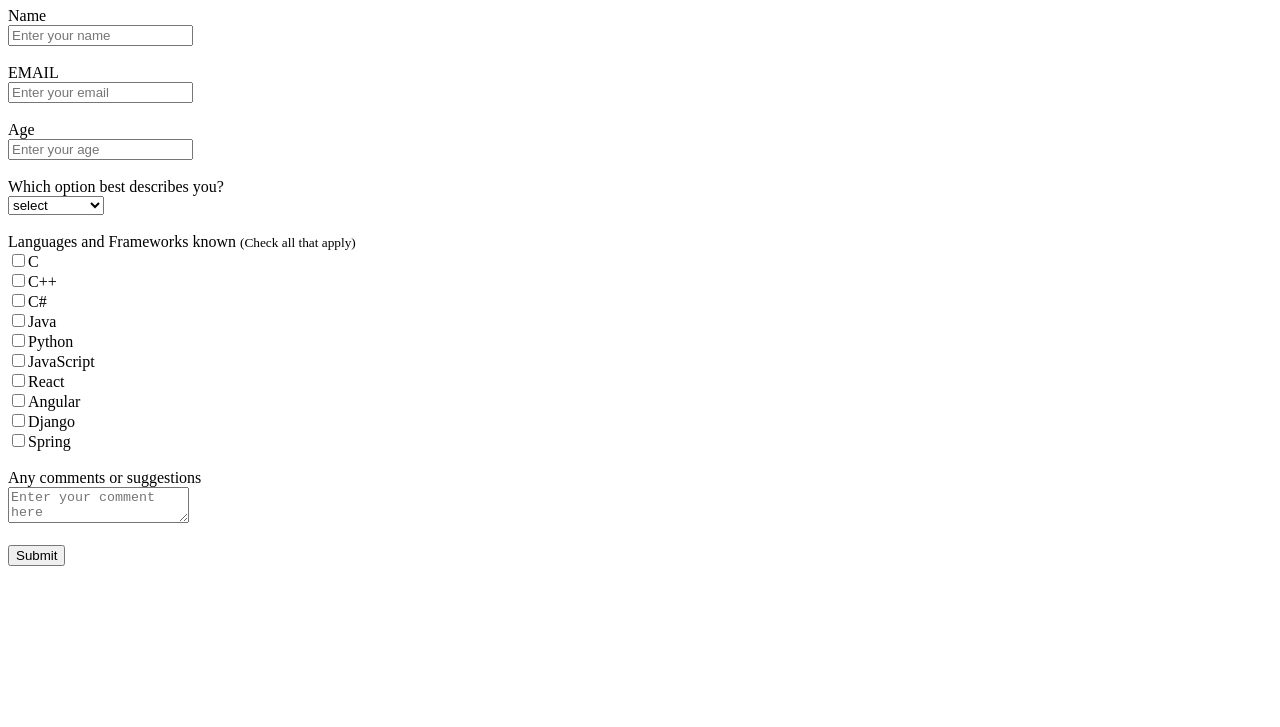
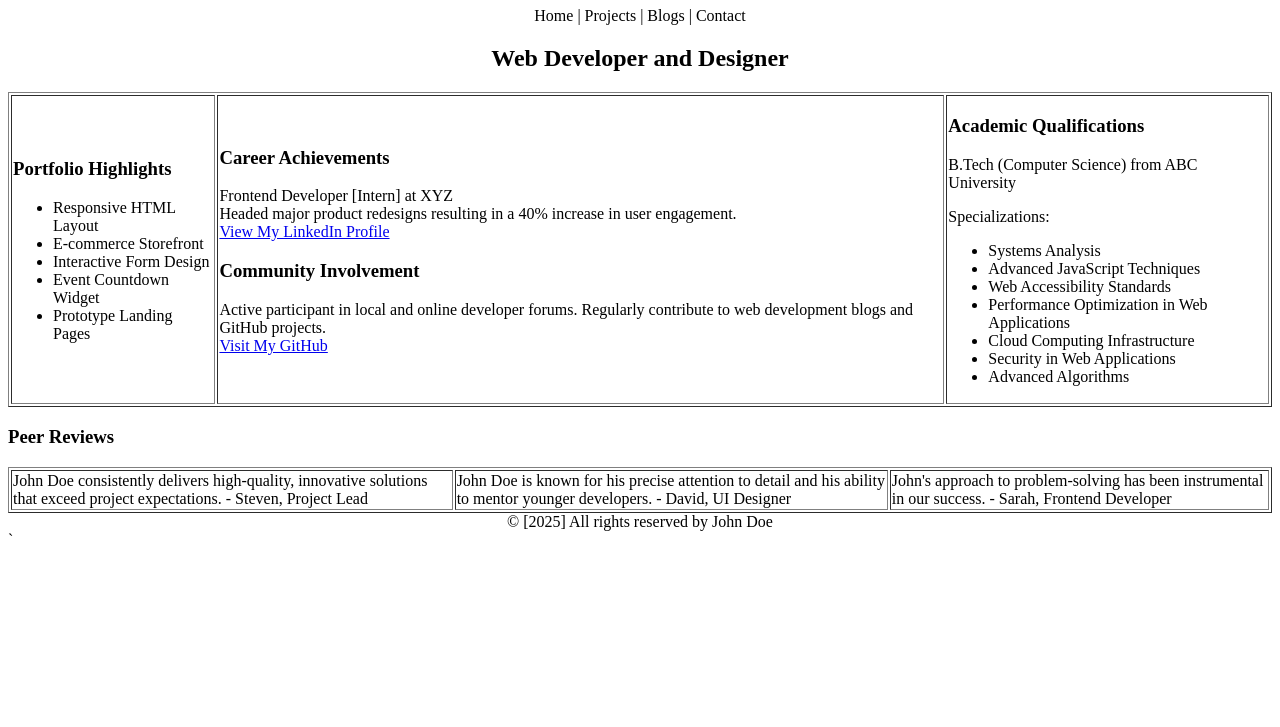
Before and after one commit to pratyushjha15/web-dev, a plain HTML site: page index.html in a window 1280 px wide. Shown: the part 73-800 px from the top of the page. Drawn offline with Linux system fonts and the light colour scheme.

Commit message:
Add files via upload

```diff
--- a/index.html
+++ b/index.html
@@ -1,80 +1,61 @@
 <!DOCTYPE html>
 <html>
 <head>
-<title>GFG  SURVEY FROM </title>
+    <meta charset="UTF-8">
+    <meta name="viewport" content="width=device-width, initial-scale=1.0">
+    <title>Portfolio of John Doe</title>
+    <link rel="stylesheet" href="styles.css">
+</head>
 <body>
-
- <h1 style= text-align:center>
-     Survey form
- </h1>
- <div class="form-control">
-            <label for="name" id="label-name">Name</label><BR>
-            <input type="text" id="name" placeholder="Enter your name"  />
-        </div><br>
-
-  <div class="form-control">
-      <label for="email" id ="label-name"> EMAIL</label><br>
-      <input type="text" id="name" placeholder="Enter your email" />
-  </div><br>
-
-   <div class="form-control">
-            <label for="age" id="label-age">Age</label><br>
-            <input type="text" id="age" placeholder="Enter your age" />
-        </div><br>
-
-    <div class="form-control">
-            <label for="role" id="label-role">Which option best describes you?</label><br>
-            <select name="role" id="role">
-                <option value="select">select</option>
-                <option value="student">Student</option>
-                <option value="intern">Intern</option>
-                <option value="professional">Professional</option>
-                <option value="other">Other</option>
-            </select>
-    </div><br>
-  <div class="form-control">
-            <label>Languages and Frameworks known
-                <small>(Check all that apply)</small> <br>
-            </label>
-            <label for="inp-1">
-                <input type="checkbox" name="inp">C
-            </label><br>
-            <label for="inp-2">
-                <input type="checkbox" name="inp">C++
-            </label><br>
-            <label for="inp-3">
-                <input type="checkbox" name="inp">C#
-            </label><br>
-            <label for="inp-4">
-                <input type="checkbox" name="inp">Java
-            </label><br>
-            <label for="inp-5">
-                <input type="checkbox" name="inp">Python
-            </label><br>
-            <label for="inp-6">
-                <input type="checkbox" name="inp">JavaScript
-            </label><br>
-            <label for="inp-7">
-                <input type="checkbox" name="inp">React
-            </label><br>
-            <label for="inp-8">
-                <input type="checkbox" name="inp">Angular
-            </label><br>
-            <label for="inp-9">
-                <input type="checkbox" name="inp">Django
-            </label><br>
-            <label for="inp-10">
-                <input type="checkbox" name="inp">Spring
-            </label><br>
-        </div>
-        <br>
-        <div class="form-control">
-            <label for="comment">Any comments or suggestions</label><br>
-            <textarea name="comment" id="comment" placeholder="Enter your comment here"></textarea>
-        </div>
-        <br>
-        <!-- Submit Button -->
-        <button type="submit" value="submit">Submit</button>
-
+    <header>
+        <h1 style="text-align:center;">John Doe</h1>
+        <p style="text-align:center;">Home | Projects | Blogs | Contact</p>
+    </header>
+    <h2 style="text-align:center;">Web Developer and Designer</h2>
+    <table border="1" width="100%">
+        <tr>
+            <td>
+                <h3>Portfolio Highlights</h3>
+                <ul>
+                    <li>Responsive HTML Layout</li>
+                    <li>E-commerce Storefront</li>
+                    <li>Interactive Form Design</li>
+                    <li>Event Countdown Widget</li>
+                    <li>Prototype Landing Pages</li>
+                </ul>
+            </td>
+            <td>
+                <h3>Career Achievements</h3>
+                <p>Frontend Developer [Intern] at XYZ<br>Headed major product redesigns resulting in a 40% increase in user engagement.<br><a href="#">View My LinkedIn Profile</a></p>
+                <h3>Community Involvement</h3>
+                <p>Active participant in local and online developer forums. Regularly contribute to web development blogs and GitHub projects.<br><a href="#">Visit My GitHub</a></p>
+            </td>
+            <td>
+                <h3>Academic Qualifications</h3>
+                <p>B.Tech (Computer Science) from ABC University</p>
+                <p>Specializations:</p>
+                <ul>
+                    <li>Systems Analysis</li>
+                    <li>Advanced JavaScript Techniques</li>
+                    <li>Web Accessibility Standards</li>
+                    <li>Performance Optimization in Web Applications</li>
+                    <li>Cloud Computing Infrastructure</li>
+                    <li>Security in Web Applications</li>
+                    <li>Advanced Algorithms</li>
+                </ul>
+            </td>
+        </tr>
+    </table>
+    <h3>Peer Reviews</h3>
+    <table border="1" width="100%">
+        <tr>
+            <td>John Doe consistently delivers high-quality, innovative solutions that exceed project expectations. - Steven, Project Lead</td>
+            <td>John Doe is known for his precise attention to detail and his ability to mentor younger developers. - David, UI Designer</td>
+            <td>John's approach to problem-solving has been instrumental in our success. - Sarah, Frontend Developer</td>
+        </tr>
+    </table>
+    <footer style="text-align:center;">
+        © [2025] All rights reserved by John Doe
+    </footer>
 </body>
-</html>
+</html>`
--- /dev/null
+++ b/style.css
@@ -0,0 +1,148 @@
+/* Reset default margins and paddings */
+* {
+    margin: 0;
+    padding: 0;
+    box-sizing: border-box;
+}
+
+/* Body styling */
+body {
+    font-family: 'Arial', sans-serif;
+    line-height: 1.6;
+    color: #333;
+    background-color: #f5f5f5;
+    max-width: 1200px;
+    margin: 0 auto;
+    padding: 20px;
+}
+
+/* Header styling */
+header {
+    background-color: #2c3e50;
+    color: white;
+    padding: 20px;
+    border-radius: 8px;
+    margin-bottom: 20px;
+}
+
+header h1 {
+    font-size: 2.5em;
+    margin-bottom: 10px;
+}
+
+header p {
+    font-size: 1.1em;
+}
+
+header p a {
+    color: #3498db;
+    text-decoration: none;
+    margin: 0 10px;
+    transition: color 0.3s;
+}
+
+header p a:hover {
+    color: #2980b9;
+}
+
+/* Main heading */
+h2 {
+    color: #2c3e50;
+    margin: 20px 0;
+    font-size: 1.8em;
+}
+
+/* Table styling */
+table {
+    width: 100%;
+    border-collapse: collapse;
+    margin-bottom: 20px;
+    background-color: white;
+    box-shadow: 0 2px 4px rgba(0,0,0,0.1);
+}
+
+table td {
+    padding: 20px;
+    vertical-align: top;
+    border: 1px solid #ddd;
+}
+
+h3 {
+    color: #2c3e50;
+    margin-bottom: 15px;
+    font-size: 1.4em;
+}
+
+/* List styling */
+ul {
+    list-style-type: none;
+    padding-left: 20px;
+}
+
+ul li {
+    margin-bottom: 10px;
+    position: relative;
+}
+
+ul li::before {
+    content: '•';
+    color: #3498db;
+    position: absolute;
+    left: -20px;
+}
+
+/* Links */
+a {
+    color: #3498db;
+    text-decoration: none;
+    transition: color 0.3s;
+}
+
+a:hover {
+    color: #2980b9;
+    text-decoration: underline;
+}
+
+/* Paragraph spacing */
+p {
+    margin-bottom: 10px;
+}
+
+/* Footer styling */
+footer {
+    background-color: #2c3e50;
+    color: white;
+    padding: 15px;
+    border-radius: 8px;
+    margin-top: 20px;
+}
+
+/* Responsive design */
+@media (max-width: 768px) {
+    table {
+        display: block;
+    }
+
+    table tr {
+        display: block;
+        margin-bottom: 20px;
+    }
+
+    table td {
+        display: block;
+        border: none;
+        border-bottom: 1px solid #ddd;
+    }
+
+    header h1 {
+        font-size: 2em;
+    }
+
+    h2 {
+        font-size: 1.5em;
+    }
+
+    h3 {
+        font-size: 1.2em;
+    }
+}
```
